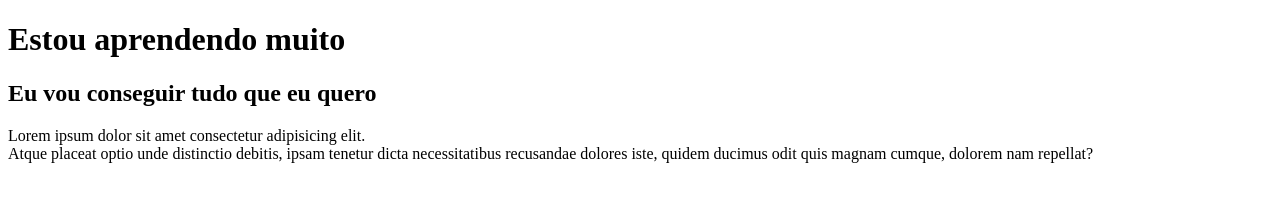
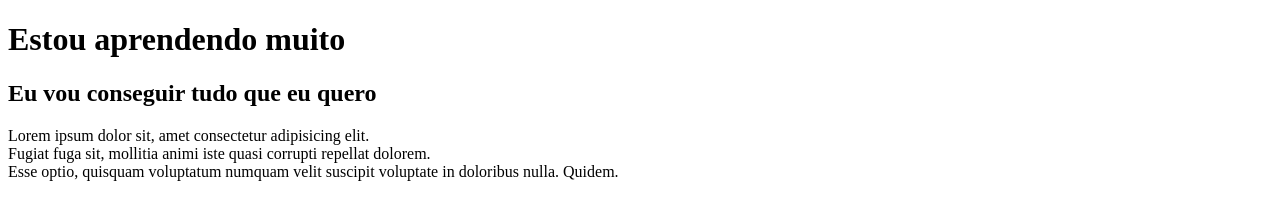
Before and after one commit to PedroTiso/c114, a plain HTML site: page index.html in a window 1280 px wide. Drawn offline with Linux system fonts and the light colour scheme.

Commit message:
Fiz o uso do paragrafo com quebra de linha

```diff
--- a/index.html
+++ b/index.html
@@ -10,6 +10,10 @@
 
     <h2>Eu vou conseguir tudo que eu quero</h2>
 
-    <p>Lorem ipsum dolor sit amet consectetur adipisicing elit. <br> Atque placeat optio unde distinctio debitis, ipsam tenetur dicta necessitatibus recusandae dolores iste, quidem ducimus odit quis magnam cumque, dolorem nam repellat?</br></p>
+    <p>
+        Lorem ipsum dolor sit, amet consectetur adipisicing elit. <br>
+        Fugiat fuga sit, mollitia animi iste quasi corrupti repellat dolorem. <br>
+        Esse optio, quisquam voluptatum numquam velit suscipit voluptate in doloribus nulla. Quidem.
+    </p>
 </body>
 </html>
```
